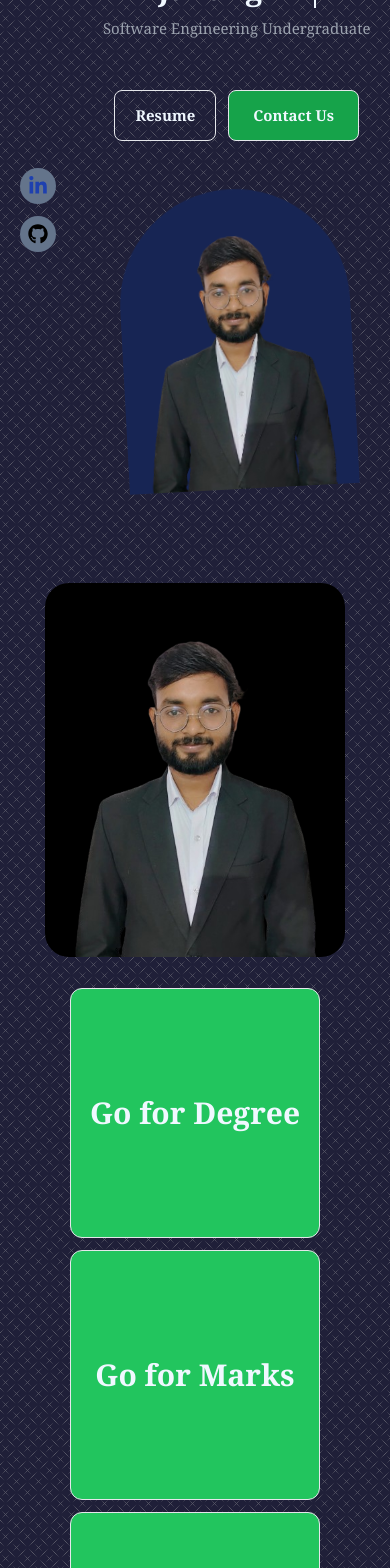
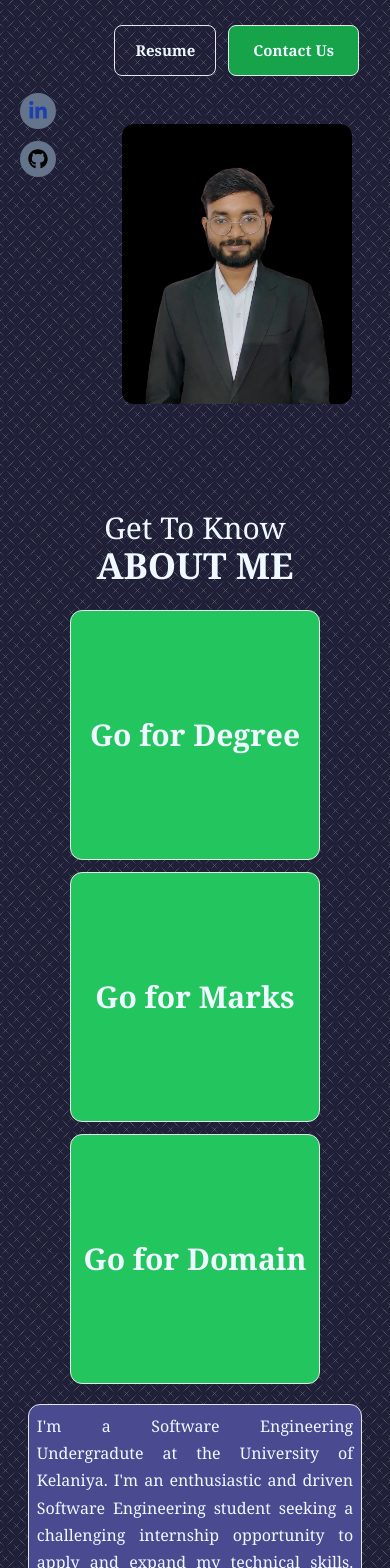
Before and after one commit to ErJahangir/portfolio, a Next.js app: page / in a window 390 px wide. Shown: the part 240-1808 px from the top of the page. Built offline with nearby package versions, Linux system fonts and the light colour scheme.

Commit message:
update home

```diff
--- a/src/app/Component/About.jsx
+++ b/src/app/Component/About.jsx
@@ -8,18 +8,16 @@ const About = () => {
     <div id="About" className="flex flex-col items-center mx-auto w-[95%] ">
       <h2 className="capitalize text-3xl">Get to know</h2>
       <h2 className="text-4xl mb-6 uppercase font-bold">About me</h2>
-      <div className="flex flex-col md:flex-row  mx-auto items-center gap-52 md:gap-8">
-        <div className="imagediv">
-          {/* <div className="bg-white rounded-2xl my-10 mx-auto"> */}
+      <div className="flex flex-col md:flex-row  mx-auto items-center gap-5 md:gap-8">
+        {/* <div className="imagediv">
           <Image
             height={50}
             width={300}
             alt="Image"
             src="/topimage.png"
-            // className=" w-[300px] h-[350px] image -rotate-45 bg-slate-500 hover:rotate-0 duration-500 rounded-2xl"
             className="image rounded-3xl"
           />
-        </div>
+        </div> */}
         <div className="flex flex-col mx-auto w-[95%] lg:w-[49%] gap-5 ">
           <div className="flex flex-wrap gap-3 mx-auto">
             <div className="w-[250px] md:w-[200px] flex flex-col mx-auto relative items-center rounded-xl duration-1000 h-[250px] md:h-[200px] border bg-green-500  group">
--- a/src/app/Component/Home.jsx
+++ b/src/app/Component/Home.jsx
@@ -5,7 +5,7 @@ import { FaGithub, FaLinkedinIn } from "react-icons/fa";
 
 const Home = () => {
   return (
-    <div className="flex h-[900px] w-[90%] flex-row items-center justify-between mx-auto">
+    <div className="flex  h-[750px] md:h-[900px] w-[90%] flex-row items-center justify-between mx-auto">
       <div className="flex flex-col gap-3">
         <Link
           href="https://www.linkedin.com/in/jahangircse786"
@@ -53,7 +53,7 @@ const Home = () => {
           width={300}
           alt="Image"
           src="/topimage.png"
-          className="rounded-t-full bg-blue-950 -rotate-3 w-[230px] h-[300px] md:w-[300px] md:h-[350px]"
+          className=" bg-black rounded-xl w-[230px] h-[280px] md:w-[300px] md:h-[350px]"
         />
       </div>
       <div className="rotate-90 hidden md:flex text-xl md:text-2xl">
```
